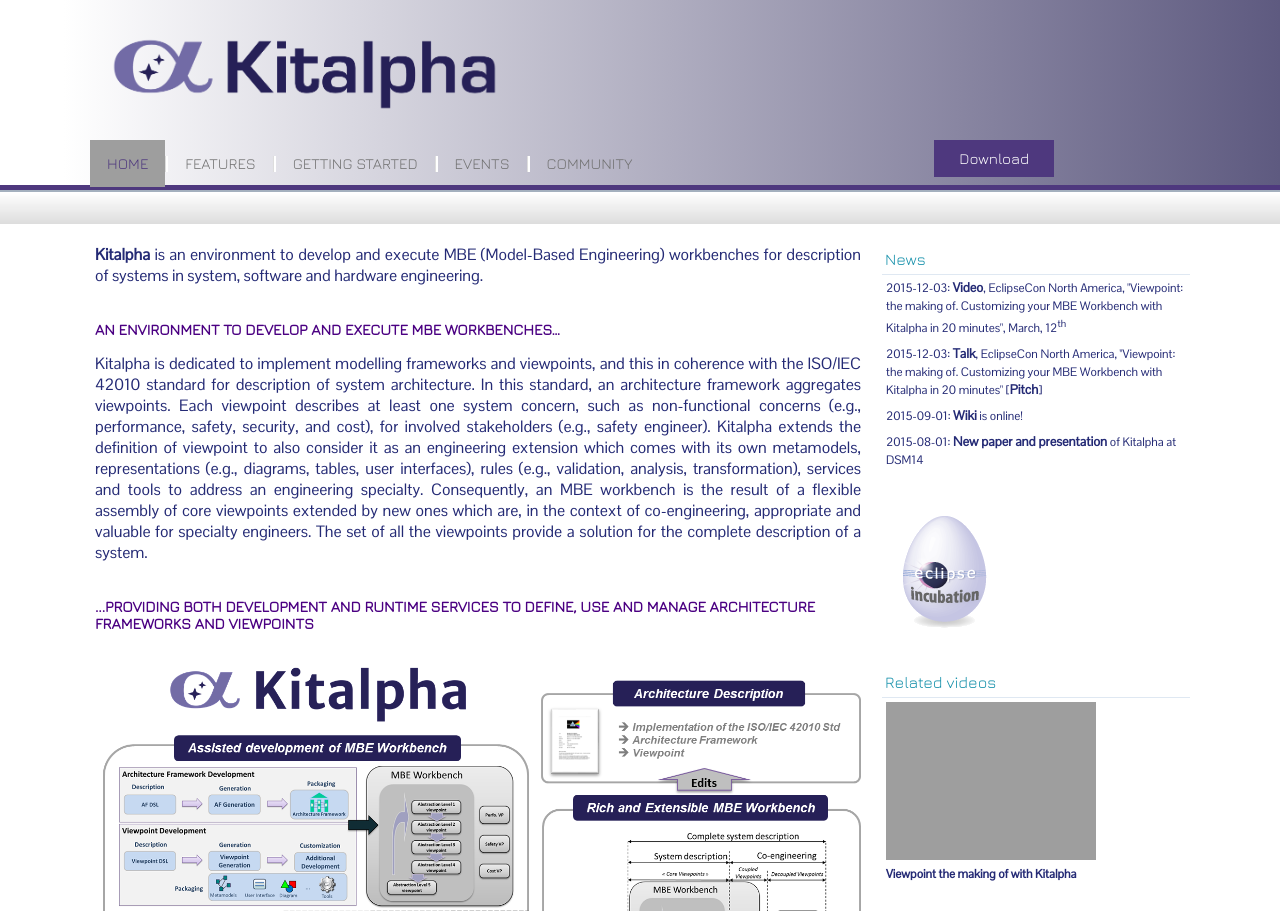
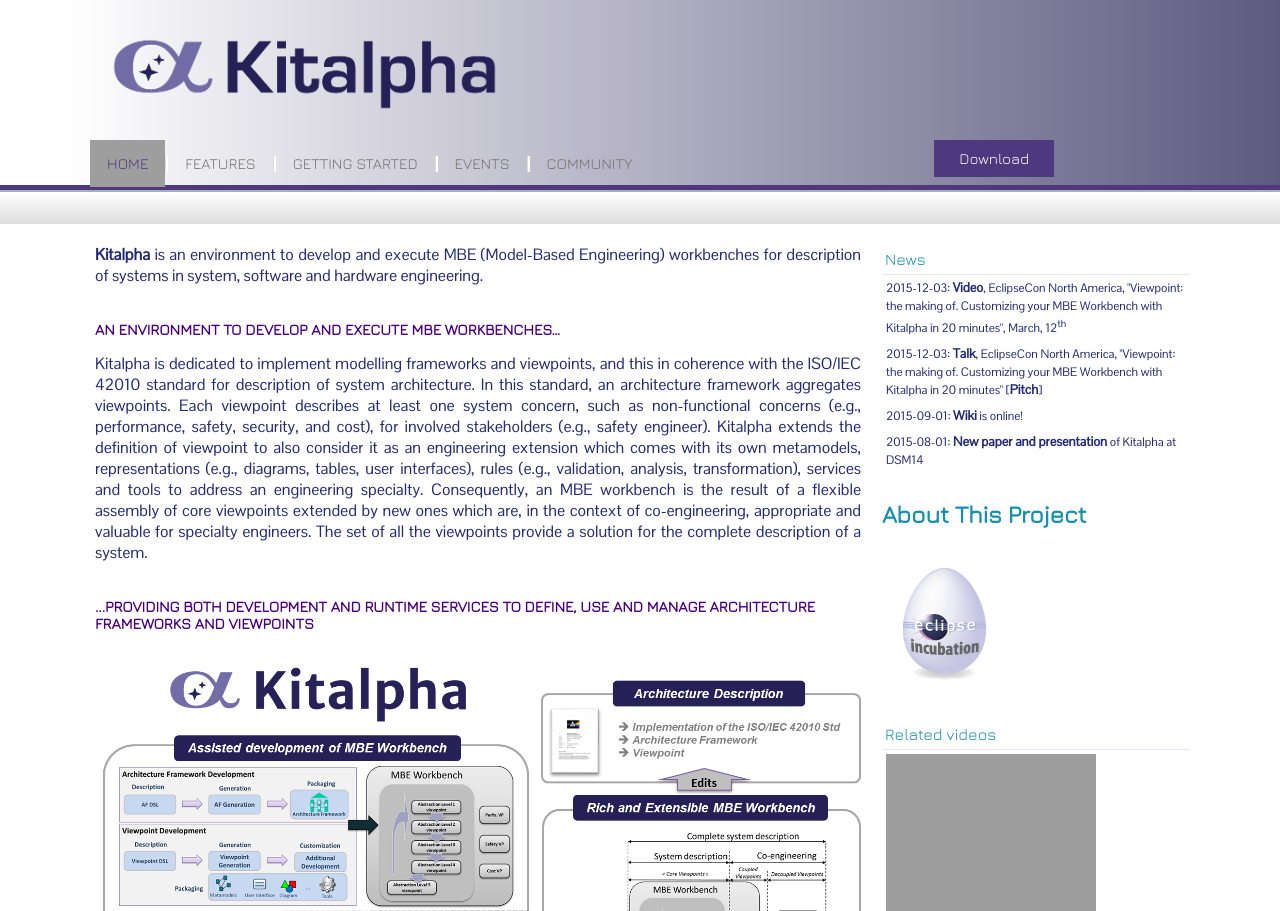
Before and after one commit to eclipse/kitalpha-website, a PHP site: page / in a window 1280 px wide. Shown: the top 911 px of the page. Run offline with PHP 8.4, Linux system fonts and the light colour scheme; grey boxes are pictures that could not be loaded.

Commit message:
Updated website
Added secure access to JQuery and link towards the Kitalpha project
page.

Change-Id: Id80bf38b808e8e2e52600611de89cd0e86685e0f
Signed-off-by: Christophe Gatti <christophe.gatti@thalesgroup.com>

```diff
--- a/download.html
+++ b/download.html
@@ -109,7 +109,7 @@
 
 
 	<!-- Add jQuery library -->
-	<script type="text/javascript" src="http://code.jquery.com/jquery-latest.min.js"></script>
+	<script type="text/javascript" src="https://code.jquery.com/jquery-latest.min.js"></script>
 
 
 
--- a/index.html
+++ b/index.html
@@ -12,7 +12,7 @@
 	</noscript>
 
 	<!-- Add jQuery library -->
-	<script type="text/javascript" src="http://code.jquery.com/jquery-latest.min.js"></script>
+	<script type="text/javascript" src="https://code.jquery.com/jquery-latest.min.js"></script>
 	<script type="text/javascript" src="js/fancyzoom_simplified.js"></script>
 	<script type="text/javascript">
 		$(document).ready(function() {
@@ -136,10 +136,14 @@
 				</li>
 				<li>
 					<br />
+					<a id="about" href="">About This Project</a>
+					<br />
+					<br />
 					&nbsp;&nbsp;&nbsp;
 					<a href="http://www.eclipse.org/projects/what-is-incubation.php"><img src="images/egg-incubation.png" alt="incubation"/></a>
 					&nbsp;&nbsp;&nbsp;
 					&nbsp;&nbsp;&nbsp;
+					<br />
 				</li>
 				<li class="jsonly">
 					<br />
--- a/start.html
+++ b/start.html
@@ -136,7 +136,7 @@
 	</noscript>
 
 	<!-- Add jQuery library -->
-	<script type="text/javascript" src="http://code.jquery.com/jquery-latest.min.js"></script>
+	<script type="text/javascript" src="https://code.jquery.com/jquery-latest.min.js"></script>
 	<script type="text/javascript" src="js-global/fancyzoom_simplified.js"></script>
 	<script type="text/javascript">
 		$(document).ready(function() {
--- a/styles.css
+++ b/styles.css
@@ -535,7 +535,6 @@ article .article-info a {
 	color: #242A75;
 	text-decoration: none;
 	font-size: 13px;
-
 }
 
 .sidebar a:hover {
@@ -566,8 +565,20 @@ article .article-info a {
 	color: #FF6D29;
 }
 
+#about {
+	color: #1791AB;
+	font-size: 24px;
+	letter-spacing: 0px;
+	font-weight: normal;
+	padding: 0 0 5px;
+	margin: 0;
+	font-family: 'Jura',Arial,sans-serif;
+	font-weight: bold;
+}
 
-
+#about:hover {
+	text-decoration: underline;
+}
 
 .clear {
 	clear: both;
```
